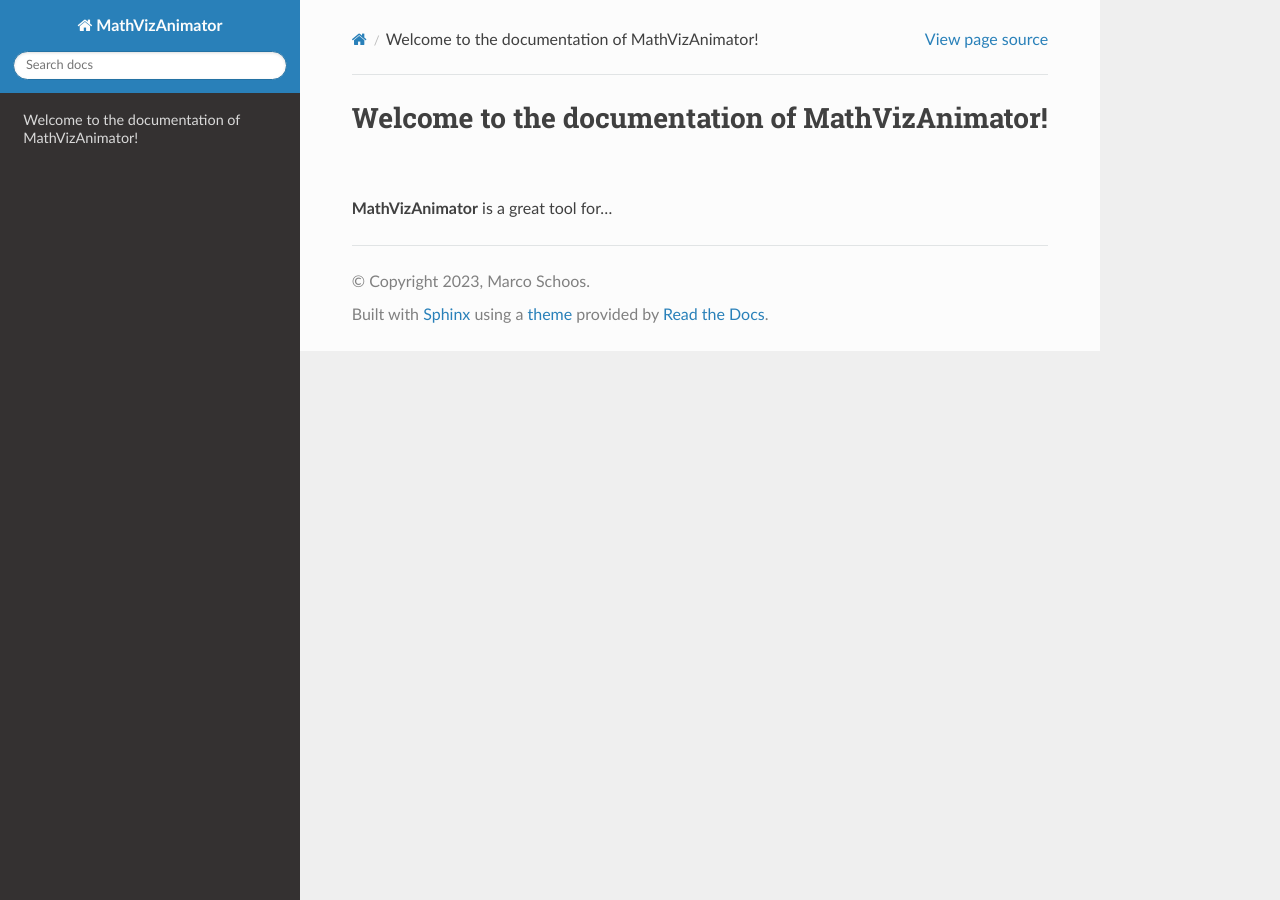
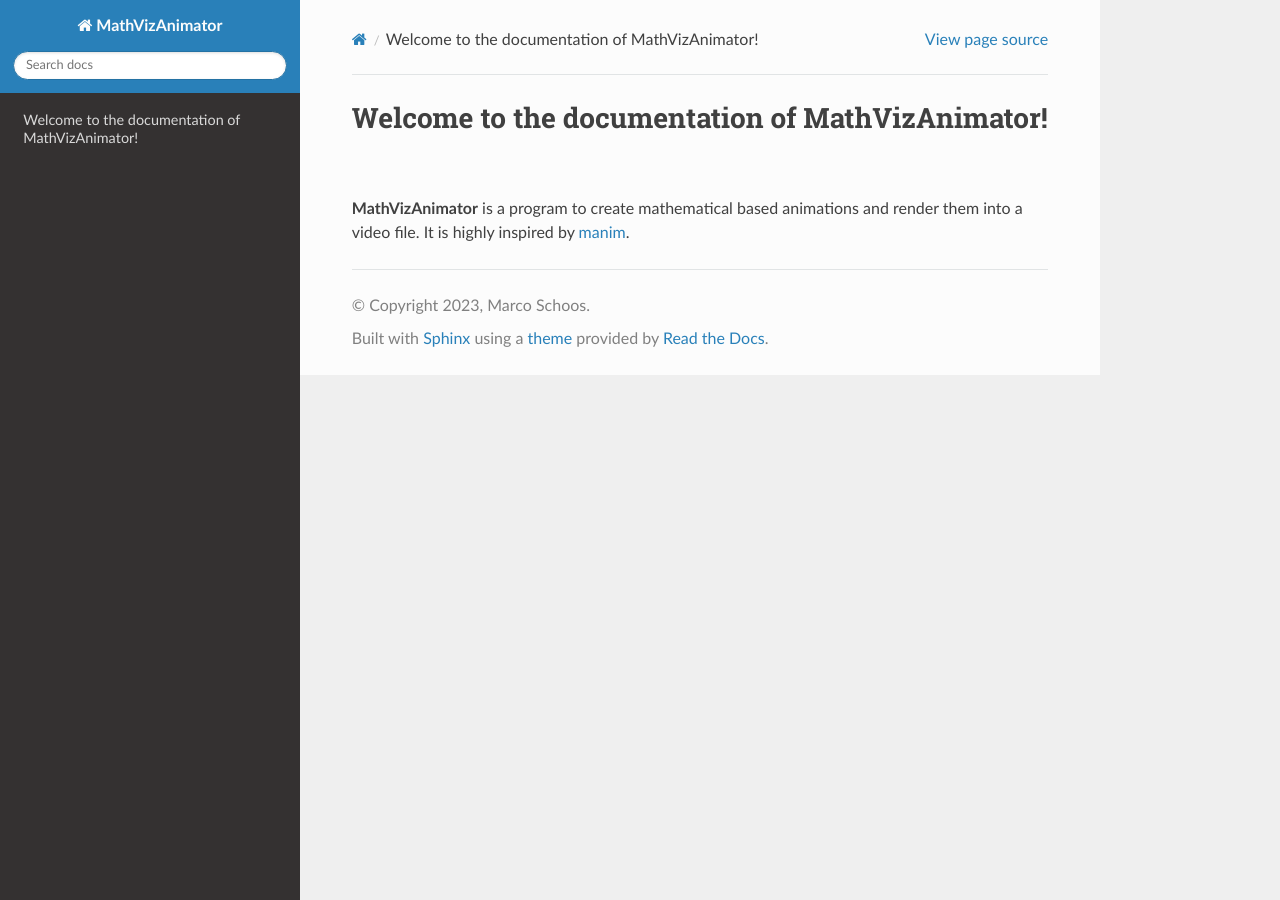
Before and after one commit to codingwithmagga/mathvizanimator, a Sphinx documentation site: the page built from docs/index.rst, in a window 1280 px wide. Built offline with Sphinx 7.4.7 and the Read the Docs theme 2.0.0, drawn with Linux system fonts in a browser that asks for light colours.

Commit message:
Add some documentation

```diff
--- a/docs/index.rst
+++ b/docs/index.rst
@@ -1,4 +1,4 @@
 Welcome to the documentation of MathVizAnimator!
 ===================================
 
-**MathVizAnimator** is a great tool for...
+**MathVizAnimator** is a program to create mathematical based animations and render them into a video file. It is highly inspired by `manim <https://www.manim.community/>`_.
```
Also changed, not shown: .readthedocs.yaml.
